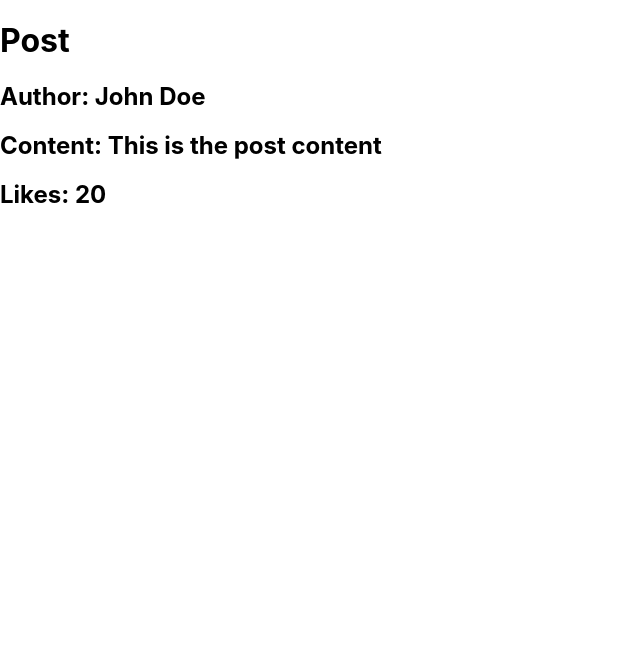
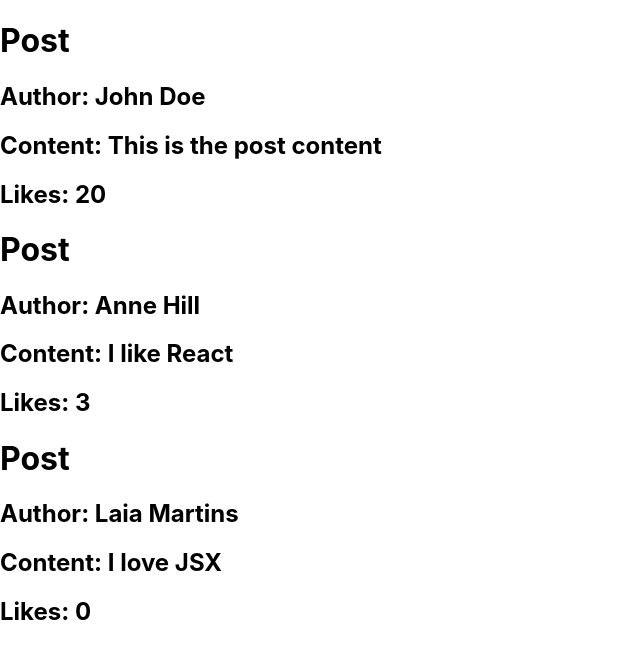
Before and after one commit to eduardoh27/Tutorial-React, a React (Create React App) app in the folder myapp/: page / in a window 1280 px wide. Shown: the top 658 px of the page, without its empty margins (0-640 px from the left). Built offline with nearby package versions, Linux system fonts and the light colour scheme.

Commit message:
step 6 done

```diff
--- a/myapp/src/index.js
+++ b/myapp/src/index.js
@@ -9,8 +9,12 @@ const root = ReactDOM.createRoot(document.getElementById('root'));
 
 
 root.render(
-  <Post author="John Doe" content="This is the post content" likes={20} />
-);
+  <div>
+    <Post author="John Doe" content="This is the post content" likes={20} />
+    <Post author="Anne Hill" content="I like React" likes={3} />
+    <Post author="Laia Martins" content="I love JSX" likes={0} />
+  </div>
+ );
 
 // const component = <h1>Hola mundo</h1>;
 // root.render(component);
```
